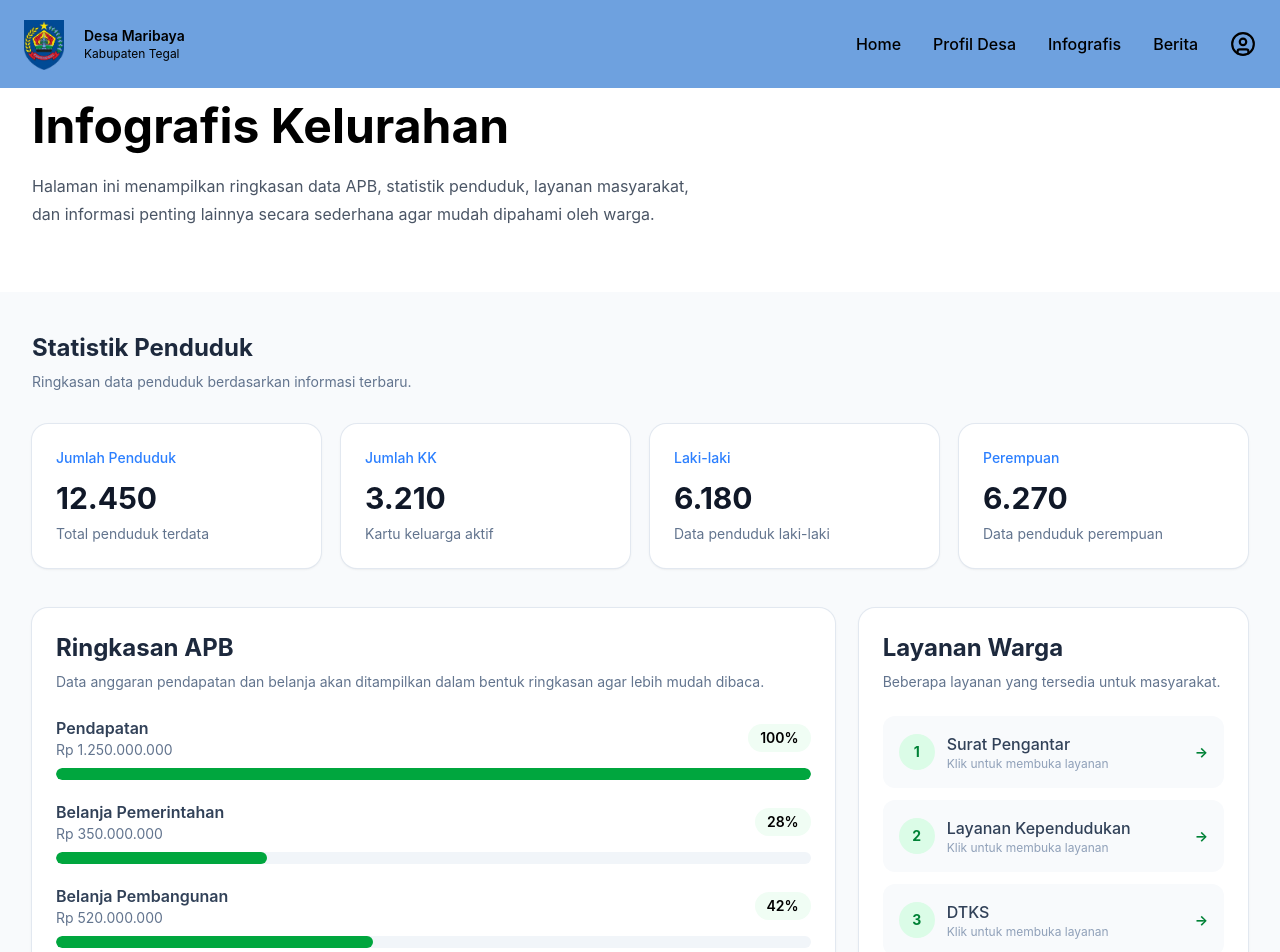
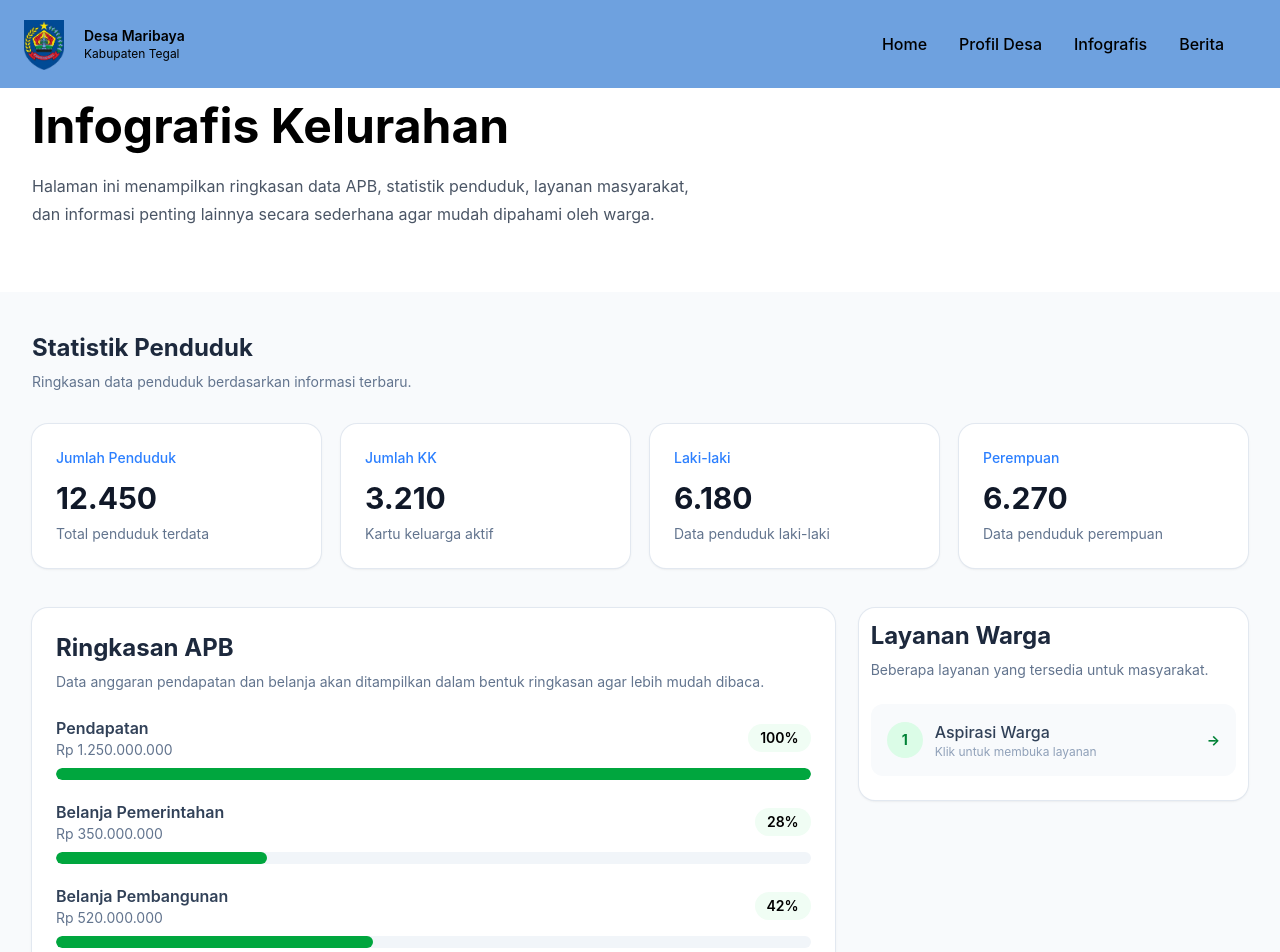
Before and after one commit to aliefsatrio/PPM_Desa-Maribaya, a React (Vite) app in the folder PPM_Desa-Maribaya/: page /infografis in a window 1280 px wide. Shown: the top 952 px of the page. Built offline with nearby package versions, Linux system fonts and the light colour scheme.

Commit message:
update terbaru

```diff
--- a/PPM_Desa-Maribaya/src/App.tsx
+++ b/PPM_Desa-Maribaya/src/App.tsx
@@ -6,18 +6,17 @@ import Berita from "./pages/Berita";
 import ProfilDesa from "./pages/Profil_desa";
 import DetailLayanan from "./pages/DetailLayanan";
 import LoginForm from "./pages/LoginFrom";
-import Akun from "./pages/Akun";
 
 import MainLayout from "./layout/MainLayout";
 import { DashboardLayout } from "./layout/DashboardLayout";
-import ProtectedRoutes from "./routes/ProtectedRoutes";
 
 import DashboardPage from "./pages/Admin/DashboardPage";
 import PendudukPage from "./pages/Admin/PendudukPage";
 import BeritaPage from "./pages/Admin/BeritaPage";
 import VisiMisiPage from "./pages/Admin/VisiMisiPage";
 import ApbdesPage from "./pages/Admin/APBDesa";
-import AdminLogout from "./pages/AdminLogout";
+import AdminLogout from "./pages/Admin/AdminLogout";
+import ProtectedRoutes from "./routes/ProtectedRoutes";
 
 function App() {
   return (
@@ -28,23 +27,21 @@ function App() {
           <Route index element={<Home />} />
           <Route path="Profil_desa" element={<ProfilDesa />} />
           <Route path="berita" element={<Berita />} />
-          <Route path="login" element={<LoginForm />} />
           <Route path="infografis" element={<Infografis />} />     {/* Halaman yang wajib login */}
-          <Route element={<ProtectedRoutes />}>
-            <Route path="akun" element={<Akun />} />
           <Route path="layanan/:slug" element={<DetailLayanan />} />
-          </Route>
         </Route>
 
         {/* Dashboard Admin */}
+        <Route path="login" element={<LoginForm />} />
         <Route path="/" element={<DashboardLayout />}>
+          <Route element={<ProtectedRoutes />}>
             <Route path="dashboard" element={<DashboardPage />} />
             <Route path="penduduk" element={<PendudukPage />} />
             <Route path="admin/berita" element={<BeritaPage />} />
             <Route path="visi-misi" element={<VisiMisiPage />} />
             <Route path="apbdes" element={<ApbdesPage />} />
-           <Route path="logout" element = {<AdminLogout/>} />
-
+            <Route path="logout" element={<AdminLogout />} />
+          </Route>
         </Route>
       </Routes>
     </Router>
--- a/PPM_Desa-Maribaya/src/components/ui/Navbar.tsx
+++ b/PPM_Desa-Maribaya/src/components/ui/Navbar.tsx
@@ -1,6 +1,5 @@
 import React, { useEffect, useState } from "react";
 import { Link, NavLink, useLocation } from "react-router-dom";
-import { UserCircle } from "lucide-react";
 import logo from "../../assets/download.png";
 
 const Navbar: React.FC = () => {
@@ -118,15 +117,6 @@ const Navbar: React.FC = () => {
                 }`
               }
             >
-              <UserCircle
-                size={26}
-                strokeWidth={2}
-                className={
-                  isLoggedIn
-                    ? "text-green-600"
-                    : ""
-                }
-              />
             </NavLink>
 
             {isLoggedIn && (
--- a/PPM_Desa-Maribaya/src/data/berita.ts
+++ b/PPM_Desa-Maribaya/src/data/berita.ts
@@ -20,4 +20,11 @@ export const beritaData = [
     desc: "Program BUMDes yang berkolaborasi dengan salah satu pemuda yang bergerak dibidang tanaman hidroponik.",
     image: "src/assets/selada.png",
   },
+  {
+    id: 4,
+    title: "Pembaruan Seputar Pariwisata Pantai Maribaya",
+    date: "8 Agustus 2023",
+    desc: "Di sini selain pantai, sepanjang jalan menuju pantai kita bisa menemui budidaya tambak udang, dan dari kejauhan terlihat galangan kapal.",
+    image: "src/assets/pantai.jpg",
+  },
 ];
--- a/PPM_Desa-Maribaya/src/layout/MainLayout.tsx
+++ b/PPM_Desa-Maribaya/src/layout/MainLayout.tsx
@@ -12,7 +12,7 @@ export default function MainLayout() {
 
             <footer>
                 <div className="bg-gray-800 text-white py-4 text-center">
-                    &copy; 2026 Desa Maribaya. All rights reserved.
+                    &copy; 2026 Desa Maribaya. PPM Universitas Harkat Negeri.
                 </div>
             </footer>
         </div>
--- a/PPM_Desa-Maribaya/src/pages/Akun.tsx
+++ /dev/null
@@ -1,25 +0,0 @@
-import { useNavigate } from "react-router-dom";
-
-export default function Akun() {
-  const navigate = useNavigate();
-
-  const handleLogout = () => {
-    localStorage.removeItem("token");
-    navigate("/");
-  };
-
-  return (
-    <div className="pt-32 text-center">
-      <h1 className="text-3xl font-bold">
-        Akun Saya
-      </h1>
-
-      <button
-        onClick={handleLogout}
-        className="mt-6 rounded-lg bg-red-600 px-5 py-3 text-white hover:bg-red-700"
-      >
-        Logout
-      </button>
-    </div>
-  );
-}
--- a/PPM_Desa-Maribaya/src/pages/DetailLayanan.tsx
+++ b/PPM_Desa-Maribaya/src/pages/DetailLayanan.tsx
@@ -1,59 +1,13 @@
 import { Link, useParams } from "react-router-dom";
 
 const layananData = [
-  {
-    slug: "surat-pengantar",
-    title: "Surat Pengantar",
-    desc: "Layanan untuk pengajuan surat pengantar dari kelurahan.",
-    file: "/dokumen/surat-pengantar.pdf",
-    requirements: [
-      "Fotokopi KTP",
-      "Fotokopi KK",
-      "Surat pengantar RT/RW",
-      "Mengisi formulir permohonan",
-    ],
-  },
-  {
-    slug: "kependudukan",
-    title: "Layanan Kependudukan",
-    desc: "Layanan administrasi data kependudukan masyarakat.",
-    file: "/dokumen/kependudukan.pdf",
-    requirements: [
-      "Fotokopi KTP",
-      "Fotokopi KK",
-      "Dokumen pendukung sesuai kebutuhan",
-    ],
-  },
-  {
-    slug: "dtks",
-    title: "DTKS",
-    desc: "Layanan terkait Data Terpadu Kesejahteraan Sosial.",
-    file: "/dokumen/dtks.pdf",
-    requirements: [
-      "Fotokopi KTP",
-      "Fotokopi KK",
-      "Surat keterangan tidak mampu jika diperlukan",
-    ],
-  },
   {
     slug: "aspirasi-warga",
     title: "Aspirasi Warga",
     desc: "Layanan untuk menyampaikan kritik, saran, dan aspirasi masyarakat.",
     file: "/dokumen/aspirasi-warga.pdf",
-    requirements: ["Nama lengkap", "Nomor HP aktif", "Isi aspirasi atau keluhan"],
-  },
-  {
-    slug: "pengajuan-bantuan",
-    title: "Pengajuan Bantuan",
-    desc: "Layanan untuk pengajuan bantuan sosial atau bantuan masyarakat.",
-    file: "/dokumen/pengajuan-bantuan.pdf",
-    requirements: [
-      "Fotokopi KTP",
-      "Fotokopi KK",
-      "Surat keterangan pendukung",
-      "Dokumen tambahan sesuai jenis bantuan",
-    ],
-  },
+    requirements: ["Nama lengkap", "Wilayah RT dan RW", "Isi aspirasi atau keluhan", "Gunakan bahasa yang sopan, santun dan jelas"],
+  }
 ];
 
 export default function DetailLayanan() {
@@ -113,13 +67,12 @@ export default function DetailLayanan() {
         <div className="grid gap-6 lg:grid-cols-3">
           <div className="rounded-2xl bg-white p-6 shadow-sm ring-1 ring-slate-200 lg:col-span-2">
             <h2 className="text-2xl font-bold text-slate-800">
-              Persyaratan
+              Rules Pengajuan Aspirasi
             </h2>
 
             <p className="mt-2 text-sm text-slate-500">
-              Berikut dokumen yang perlu disiapkan sebelum mengajukan layanan.
+              Berikut adalah format untuk menyampaikan aspirasi atau keluhan kepada pihak desa.
             </p>
-
             <div className="mt-6 space-y-3">
               {layanan.requirements.map((item, index) => (
                 <div
@@ -138,28 +91,21 @@ export default function DetailLayanan() {
 
           <div className="rounded-2xl bg-white p-6 shadow-sm ring-1 ring-slate-200">
             <h2 className="text-xl font-bold text-slate-800">
-              Dokumen Layanan
+              Pengajuan Aspirasi
             </h2>
 
             <p className="mt-2 text-sm text-slate-500">
-              Silakan unduh formulir atau dokumen pendukung layanan.
+              Silakan bisa hubungi nomor WhatsApp berikut untuk mengajukan aspirasi atau keluhan.
+              <b>Serta jangan lupa memperkenalkan diri dengan menyebutkan nama dan wilayah RT atau RW tempat tinggalmu. </b>
             </p>
 
             <a
-              href={layanan.file}
+              href="https://wa.me/6289652848630?text=Halo%20Admin,%20saya%20ingin%20bertanya%20mengenai%20layanan."
               target="_blank"
               rel="noopener noreferrer"
               className="mt-6 block w-full rounded-lg border border-green-600 px-4 py-3 text-center text-sm font-semibold text-green-700 hover:bg-green-50"
             >
-              Lihat PDF
-            </a>
-
-            <a
-              href={layanan.file}
-              download
-              className="mt-3 block w-full rounded-lg bg-green-600 px-4 py-3 text-center text-sm font-semibold text-white hover:bg-green-700"
-            >
-              Download PDF
+              Hubungi via WhatsApp
             </a>
           </div>
         </div>
--- a/PPM_Desa-Maribaya/src/pages/Infografis.tsx
+++ b/PPM_Desa-Maribaya/src/pages/Infografis.tsx
@@ -53,25 +53,9 @@ const apb = [
 
 const layanan = [
   {
-    title: "Surat Pengantar",
-    path: "/layanan/surat-pengantar",
-  },
-  {
-    title: "Layanan Kependudukan",
-    path: "/layanan/kependudukan",
-  },
-  {
-    title: "DTKS",
-    path: "/layanan/dtks",
-  },
-  {
     title: "Aspirasi Warga",
     path: "/layanan/aspirasi-warga",
-  },
-  {
-    title: "Pengajuan Bantuan",
-    path: "/layanan/pengajuan-bantuan",
-  },
+  }
 ];
 const bantuanSosial = [
   {
@@ -185,7 +169,7 @@ export default function Infografis() {
             </div>
           </div>
 
-          <div className="rounded-2xl bg-white p-6 shadow-sm ring-1 ring-slate-200">
+          <div className="rounded-2xl bg-white p-3 shadow-sm ring-1 ring-slate-200 h-48">
             <h2 className="text-2xl font-bold text-slate-800">Layanan Warga</h2>
 
             <p className="mt-2 text-sm text-slate-500">
```
Also changed, not shown: PPM_Desa-Maribaya/src/pages/LoginFrom.tsx (+6 -37 lines), PPM_Desa-Maribaya/src/assets/pantai.jpg (added), PPM_Desa-Maribaya/src/pages/Admin/AdminLogout.tsx (renamed from PPM_Desa-Maribaya/src/pages/AdminLogout.tsx). Lines whose indentation alone changed are shown as unchanged.
